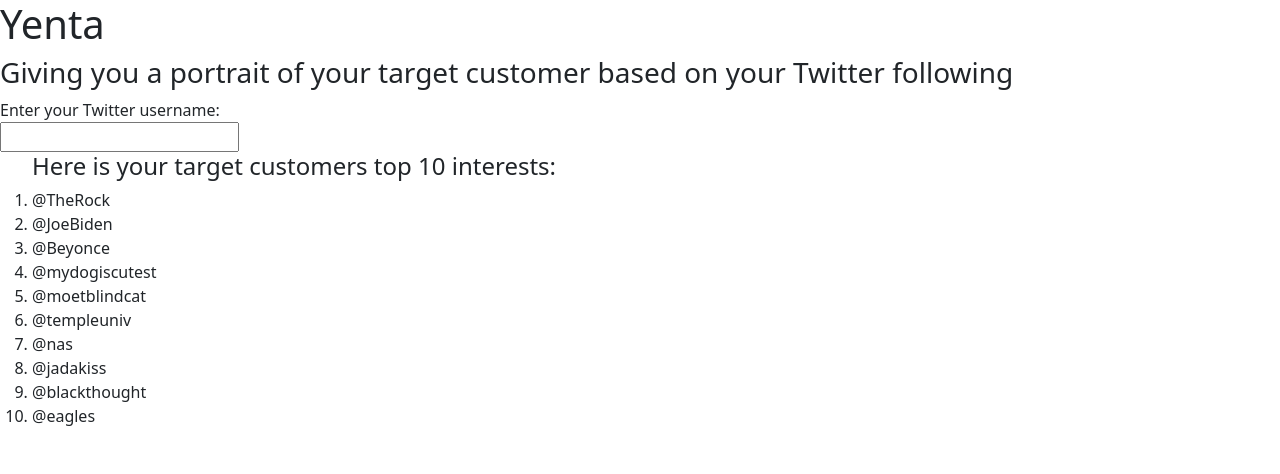
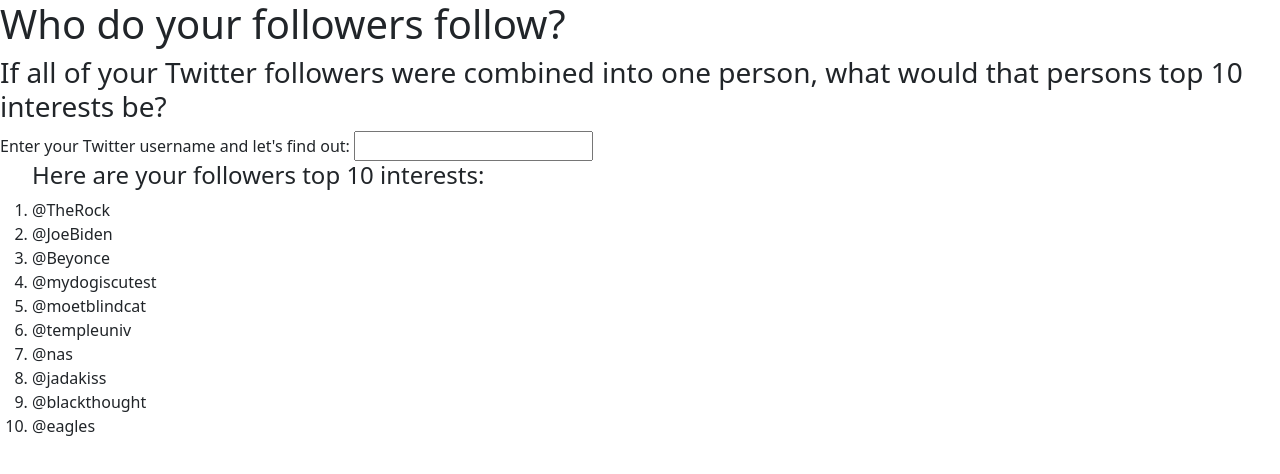
Before and after one commit to leegivhan/yenta-twitter, a plain HTML site: page index.html in a window 1280 px wide. Drawn offline with nearby package versions, Linux system fonts and the light colour scheme.

Commit message:
Printing to csv and HTML text changes

```diff
--- a/index.html
+++ b/index.html
@@ -7,22 +7,22 @@
           <title>Document</title>
           <link href="https://cdn.jsdelivr.net/npm/bootstrap@5.0.0-beta3/dist/css/bootstrap.min.css" rel="stylesheet" integrity="sha384-eOJMYsd53ii+scO/bJGFsiCZc+5NDVN2yr8+0RDqr0Ql0h+rP48ckxlpbzKgwra6" crossorigin="anonymous">
 
-          <title>Yenta</title>
+          <title>Who do your followers follow?</title>
         </head>
         <body>
           <!-- <h1>YENTA</h1> -->
       </head>
       <body>
-          <h1>Yenta</h1>
-          <h3>Giving you a portrait of your target customer based on your Twitter following</h3>
+          <h1>Who do your followers follow?</h1>
+          <h3>If all of your Twitter followers were combined into one person, what would that persons top 10 interests be?</h3>
           <form>
-            Enter your Twitter username:
-              <br>
+            Enter your Twitter username and let's find out:
+              <!-- <br> -->
                 <input type="text"name="Twitter username">
               <br>
           </form>
           <ol>
-            <h4>Here is your target customers top 10 interests:</h4>
+            <h4>Here are your followers top 10 interests:</h4>
             <li>@TheRock</li>
             <li>@JoeBiden</li>
             <li>@Beyonce</li>
```
Also changed, not shown: 2 other files.
